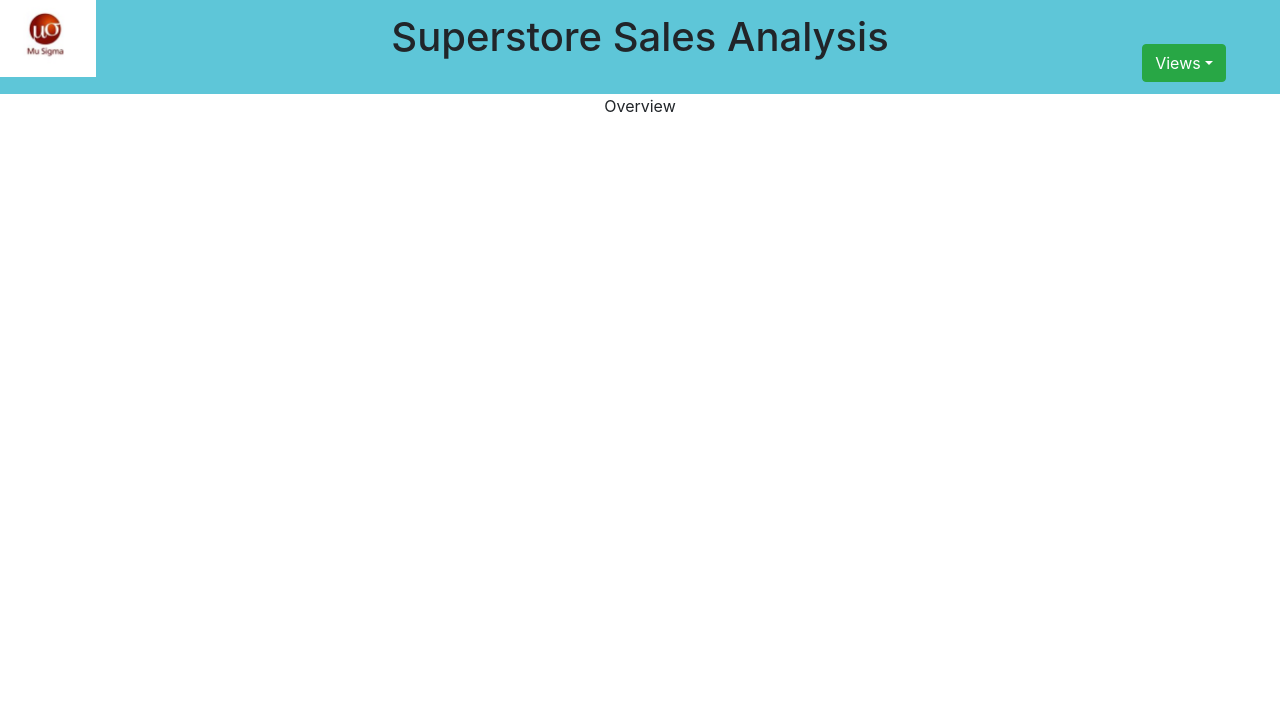
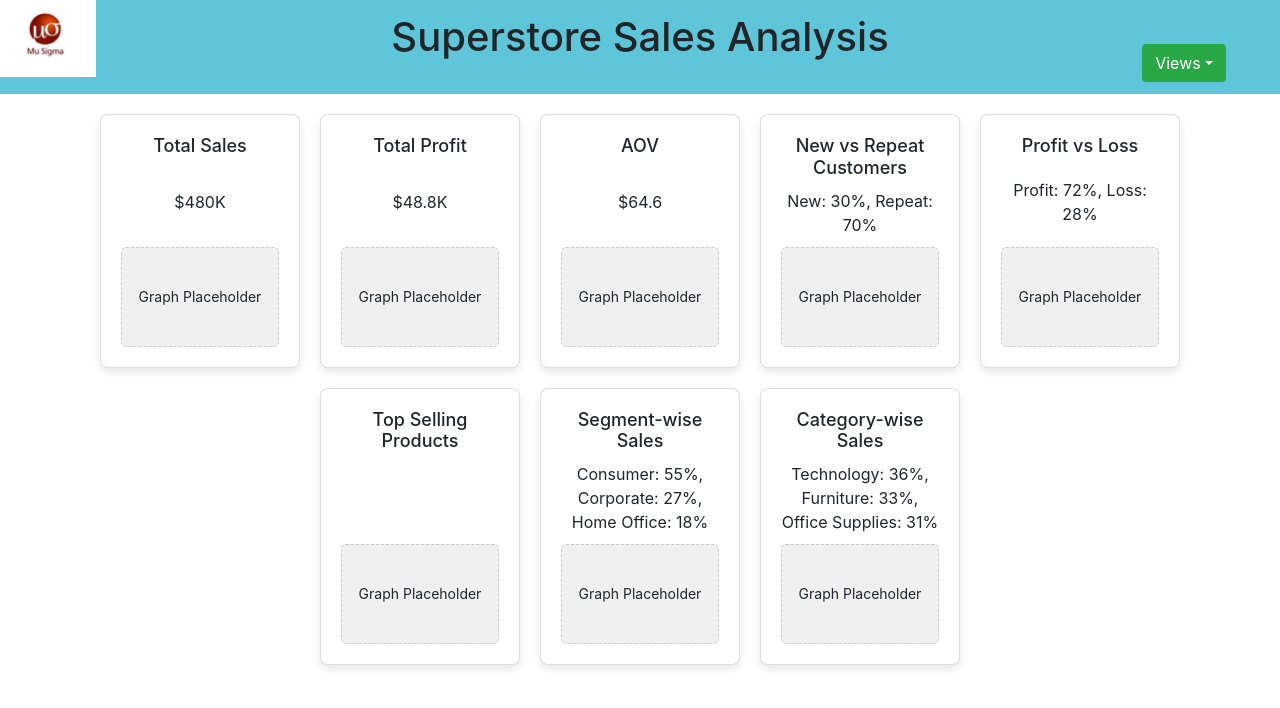
Before and after one commit to billy3b/MuDashboard, a React (Create React App) app: page / in a window 1280 px wide. Shown: the top 708 px of the page. Built offline with nearby package versions, Linux system fonts and the light colour scheme.

Commit message:
created overview page cards

```diff
--- a/src/App.js
+++ b/src/App.js
@@ -13,7 +13,6 @@ function App() {
       <BrowserRouter>
       <Routes>
           <Route path="/" element={<Overview />}/>
-
           <Route path="/products" element={<Product />} />
           <Route path="/customer" element={<Customer />} />
           <Route path="/region" element={<Region />} />
--- a/src/component/pages/customers.jsx
+++ b/src/component/pages/customers.jsx
@@ -1,9 +1,10 @@
 import React from "react";
+
 
 export default function Customer(){
     return(
         <div className="customer">
-            Customer
+            customer
         </div>
     )
 }
--- a/src/component/pages/overview.css
+++ b/src/component/pages/overview.css
@@ -11,3 +11,54 @@
     margin-top: 5%;
     margin-left: 1%;
 } */
+
+/* src/component/pages/SalesOverviewCards.css */
+
+.dashboard {
+    display: flex;
+    flex-direction: column;
+    align-items: center;
+    gap: 20px;
+    padding: 20px;
+  }
+
+  .cards-row {
+    display: flex;
+    justify-content: space-between;
+    gap: 20px;
+    flex-wrap: wrap;
+  }
+
+  .card {
+    background-color: white;
+    padding: 20px;
+    border-radius: 8px;
+    box-shadow: 0 4px 8px rgba(0, 0, 0, 0.1);
+    width: 200px;
+    text-align: center;
+    display: flex;
+    flex-direction: column;
+    justify-content: space-between;
+  }
+
+  .card h2 {
+    font-size: 18px;
+    margin-bottom: 10px;
+  }
+
+  .card p{
+    font-size: 16px;
+    margin: 0;
+  }
+
+  .graph-placeholder {
+    background-color: #f0f0f0;
+    height: 100px;
+    margin-top: 10px;
+    display: flex;
+    align-items: center;
+    justify-content: center;
+    font-size: 14px;
+    border-radius: 5px;
+    border: 1px dashed #ccc;
+  }
--- a/src/component/pages/overview.jsx
+++ b/src/component/pages/overview.jsx
@@ -2,10 +2,72 @@ import React from "react";
 import "./overview.css";
 import HeaderTop from "../headertop";
 
+
 export default function Overview(){
     return(
         <div className="over">
-            Overview
+            <div className="dashboard">
+            <div className="cards-row">
+                <div className="card">
+                    <h2>Total Sales</h2>
+                    <p>$480K</p>
+                    <div className="graph-placeholder">
+                        Graph Placeholder
+                    </div>
+                </div>
+                <div className="card">
+                    <h2>Total Profit</h2>
+                    <p>$48.8K</p>
+                    <div className="graph-placeholder">
+                        Graph Placeholder
+                    </div>
+                </div>
+                <div className="card">
+                <h2>AOV</h2>
+                    <p>$64.6</p>
+                    <div className="graph-placeholder">
+                        Graph Placeholder
+                    </div>
+                </div>
+                <div className="card">
+                    <h2>New vs Repeat Customers</h2>
+                    <p>New: 30%, Repeat: 70%</p>
+                    <div className="graph-placeholder">
+                        Graph Placeholder
+                    </div>
+                </div>
+                <div className="card">
+                    <h2>Profit vs Loss</h2>
+                    <p>Profit: 72%, Loss: 28%</p>
+                    <div className="graph-placeholder">
+                        Graph Placeholder
+                    </div>
+                </div>
+            </div>
+
+            <div className="cards-row">
+                <div className="card">
+                    <h2>Top Selling Products</h2>
+                    <div className="graph-placeholder">
+                        Graph Placeholder
+                    </div>
+                </div>
+                <div className="card">
+                    <h2>Segment-wise Sales</h2>
+                    <p>Consumer: 55%, Corporate: 27%, Home Office: 18%</p>
+                    <div className="graph-placeholder">
+                        Graph Placeholder
+                    </div>
+                </div>
+                <div className="card">
+                    <h2>Category-wise Sales</h2>
+                    <p>Technology: 36%, Furniture: 33%, Office Supplies: 31%</p>
+                    <div className="graph-placeholder">
+                        Graph Placeholder
+                    </div>
+                </div>
+            </div>
+            </div>
         </div>
     )
 }
```
